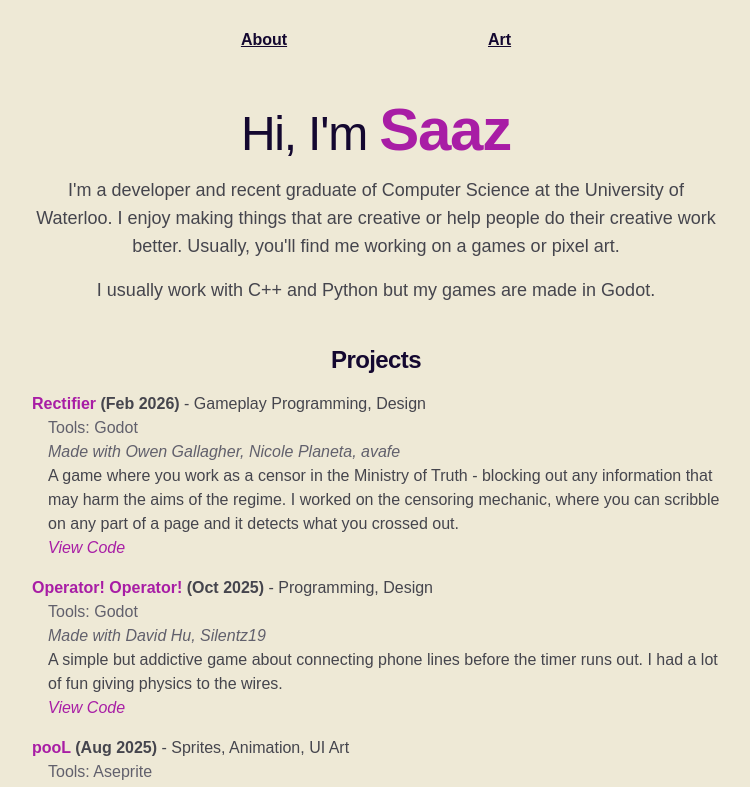
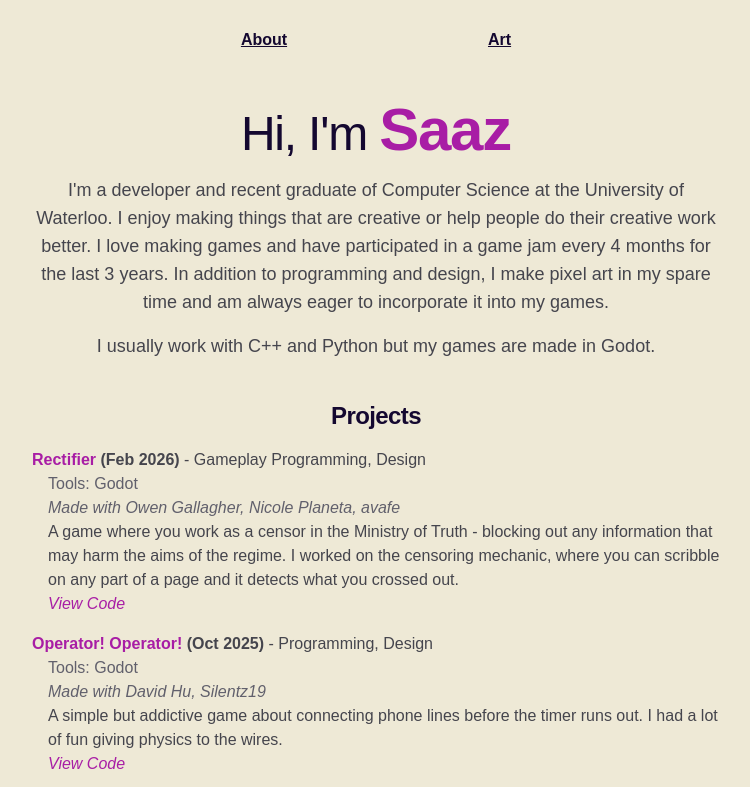
Before and after one commit to zanada/zanada.github.io, a Next.js app: page / in a window 1280 px wide. Shown: the top 787 px of the page, without its empty margins (264-1014 px from the left). Built offline with nearby package versions, Linux system fonts and the light colour scheme.

Commit message:
updated about text and removed extra scroll bars

```diff
--- a/app/page.tsx
+++ b/app/page.tsx
@@ -4,13 +4,13 @@ import ProjectList from "./ui/components/projectList";
 
 export default function Home() {
   return (
-    <main className="flex gap-10 w-full max-w-3xl flex-col items-center justify-between  bg-transparent sm:items-start overflow-scroll px-10 pb-5">
+    <main className="flex gap-10 w-full max-w-3xl flex-col items-center justify-between  bg-transparent sm:items-start px-10 pb-5">
       <div className="flex w-full flex-col items-stretch gap-4 text-lg text-center text-neutral-700 dark:text-zinc-400">
         <h1 className="text-center  text-5xl  font-normal tracking-tight text-foreground dark:text-secondary-100 pt-5 ">
           Hi, I'm <span className="text-brand-600 font-extrabold text-6xl">Saaz</span>
         </h1>
         <p>
-          I'm a developer and recent graduate of Computer Science at the University of Waterloo. I enjoy making things that are creative or help people do their creative work better. Usually, you'll find me working on a games or pixel art.
+          I'm a developer and recent graduate of Computer Science at the University of Waterloo. I enjoy making things that are creative or help people do their creative work better. I love making games and have participated in a game jam every 4 months for the last 3 years. In addition to programming and design, I make pixel art in my spare time and am always eager to incorporate it into my games.
         </p>
         <p>
           I usually work with C++ and Python but my games are made in Godot.
```
